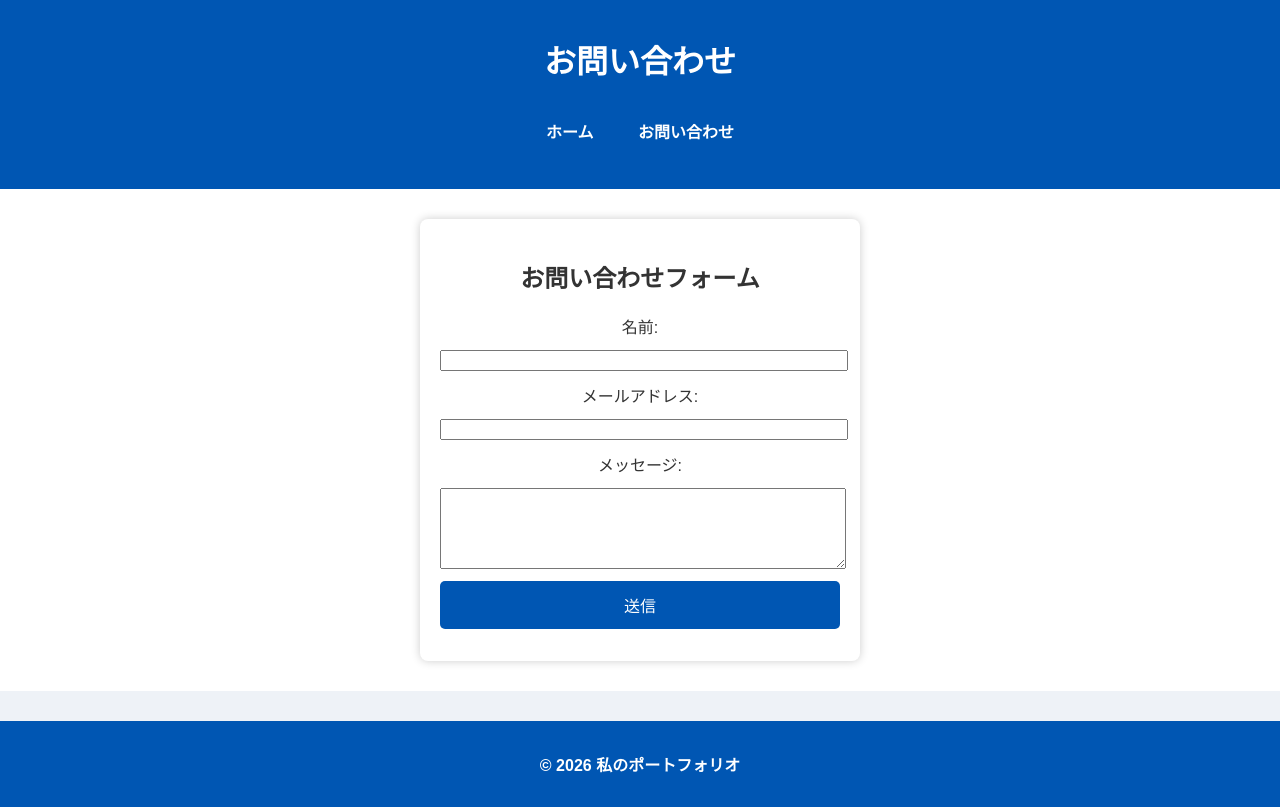
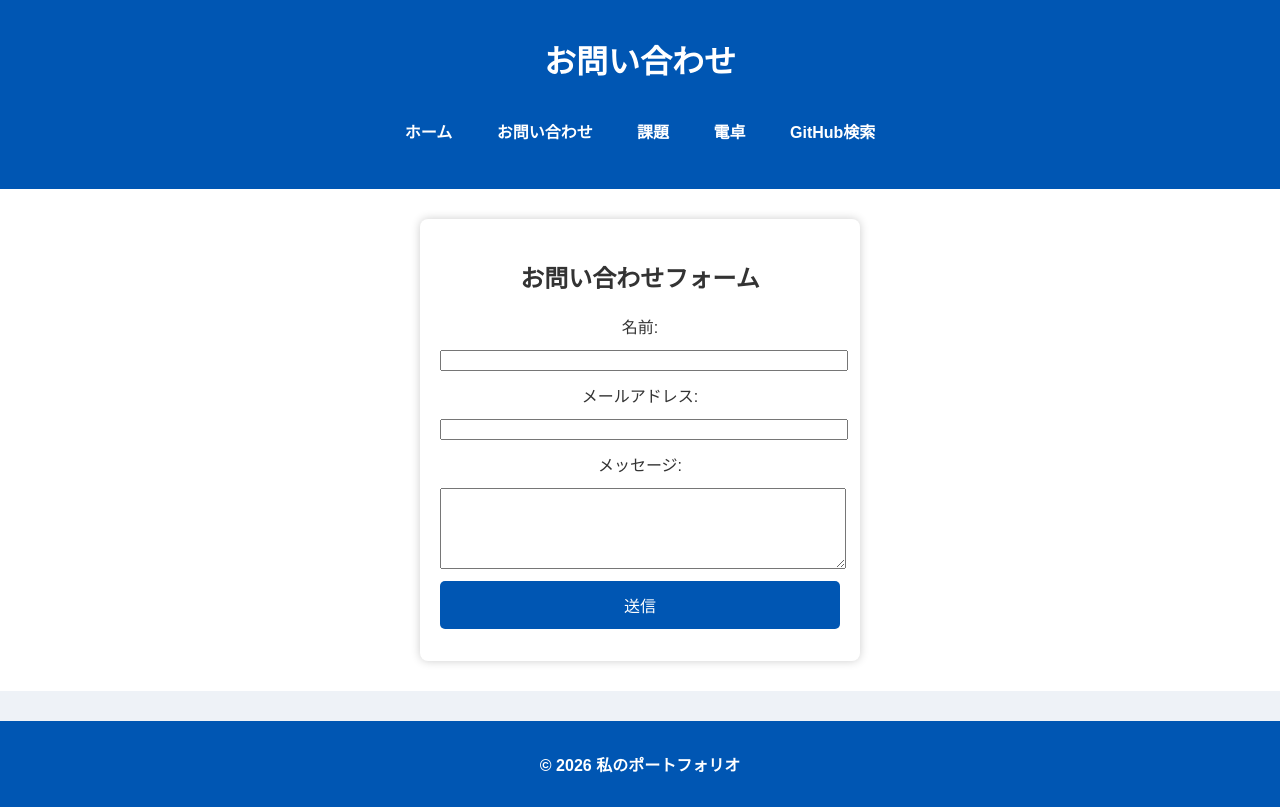
Before and after one commit to amanoyuma/testrepo2, a plain HTML site: page start folder/contact.html in a window 1280 px wide. Drawn offline with Linux system fonts and the light colour scheme.

Commit message:
github検索

```diff
--- a/start folder/contact.html
+++ b/start folder/contact.html
@@ -13,6 +13,9 @@
             <ul class="nav-list">
                 <li><a href="../index.html">ホーム</a></li>
                 <li><a href="contact.html">お問い合わせ</a></li>
+                <li><a href="work.html">課題</a></li>
+                <li><a href="calculate.html">電卓</a></li>
+                <li><a href="githubserch.html">GitHub検索</a></li>
             </ul>
         </nav>
     </header>
```
Also changed, not shown: index.html (+1 -0 lines), start folder/calculate.html (+1 -0 lines), start folder/work.html (+1 -0 lines).
